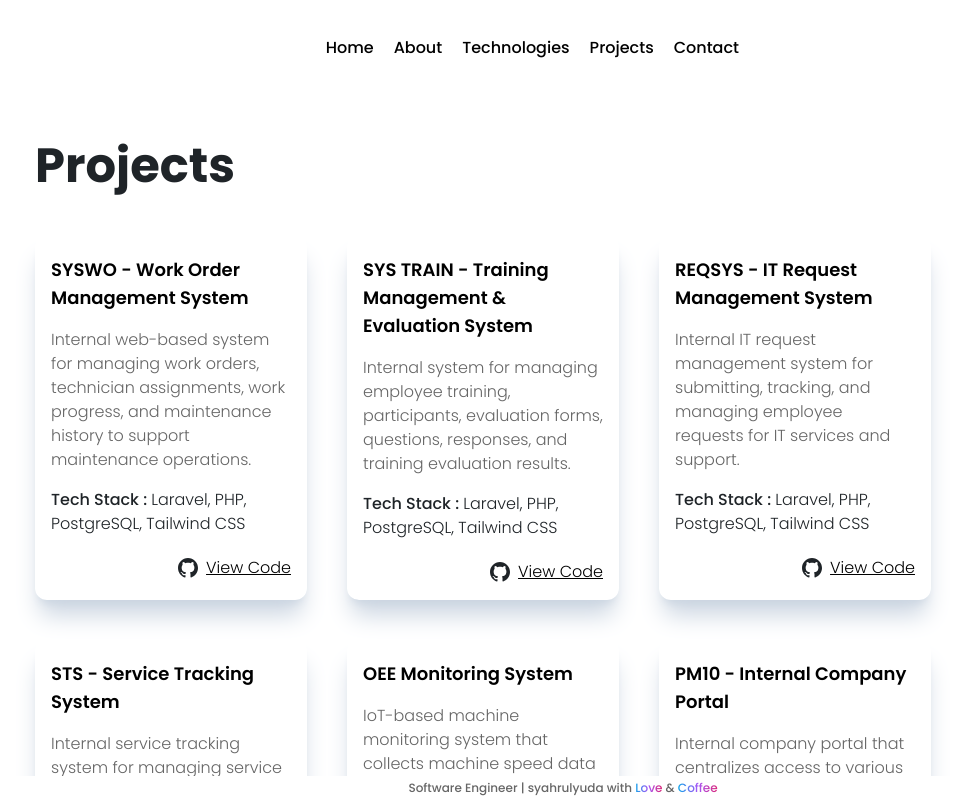
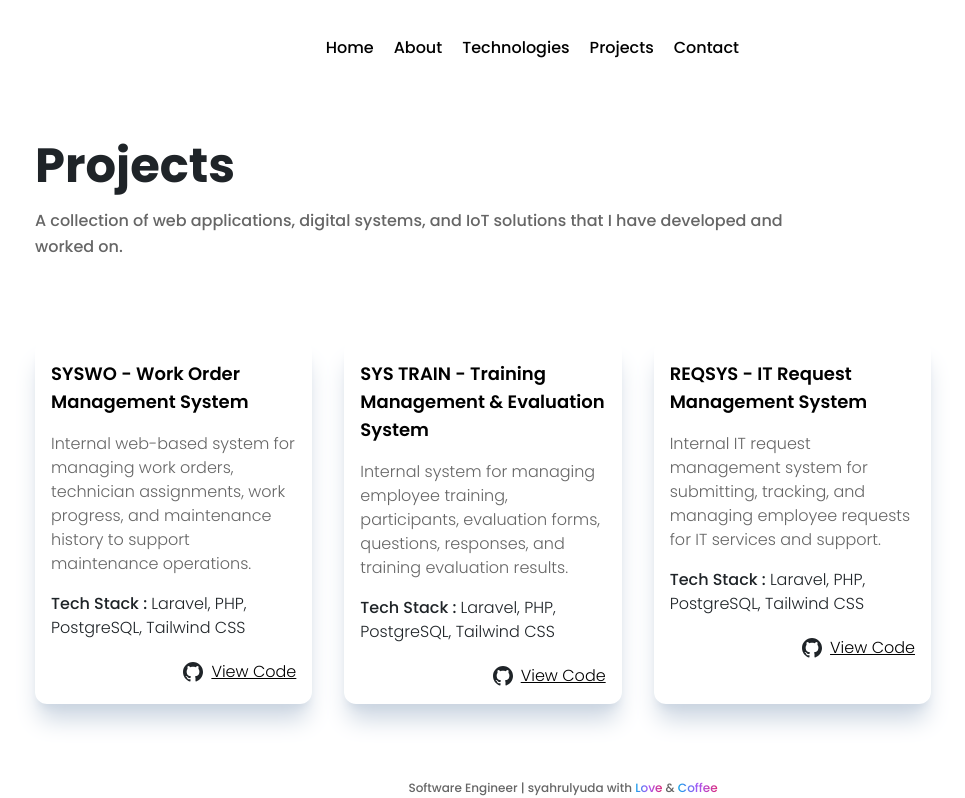
Before and after one commit to syahrulyudaa/portofolio, a React (Create React App) app: page /projects in a window 1280 px wide. Shown: the top 798 px of the page, without its empty margins (157-1122 px from the left). Built offline with nearby package versions, Linux system fonts and the light colour scheme.

Commit message:
Update Projects.js

```diff
--- a/src/Pages/Projects.js
+++ b/src/Pages/Projects.js
@@ -4,28 +4,39 @@ import { projectDetails } from "../Details";
 
 function Projects() {
   return (
-    <main className="container mx-auto max-width pt-10 mb-20">
-      <section>
+    <main className="container mx-auto max-width pt-10 pb-20">
+
+      {/* HEADER */}
+      <section className="mb-10">
         <h1 className="text-2xl text-dark-heading dark:text-light-heading md:text-4xl xl:text-5xl xl:leading-tight font-bold">
           Projects
         </h1>
 
-        <div className="grid grid-cols-1 md:grid-cols-2 lg:grid-cols-3 gap-x-10">
-          {React.Children.toArray(
-            projectDetails.map(
-              ({ title, image, description, techstack, githubLink }) => (
+        <p className="text-content mt-3 max-w-3xl leading-relaxed">
+          A collection of web applications, digital systems, and IoT solutions
+          that I have developed and worked on.
+        </p>
+      </section>
+
+      {/* PROJECT LIST */}
+      <section>
+        <div className="grid grid-cols-1 md:grid-cols-2 lg:grid-cols-3 gap-x-8 gap-y-10">
+
+          {projectDetails.map(
+            ({ title, image, description, techstack }) => (
               <Project
+                key={title}
                 title={title}
                 image={image}
                 description={description}
                 techstack={techstack}
-                  githubLink={githubLink}
               />
             )
-            )
           )}
+
         </div>
       </section>
+
     </main>
   );
 }
```
Lines whose indentation alone changed are shown as unchanged.
